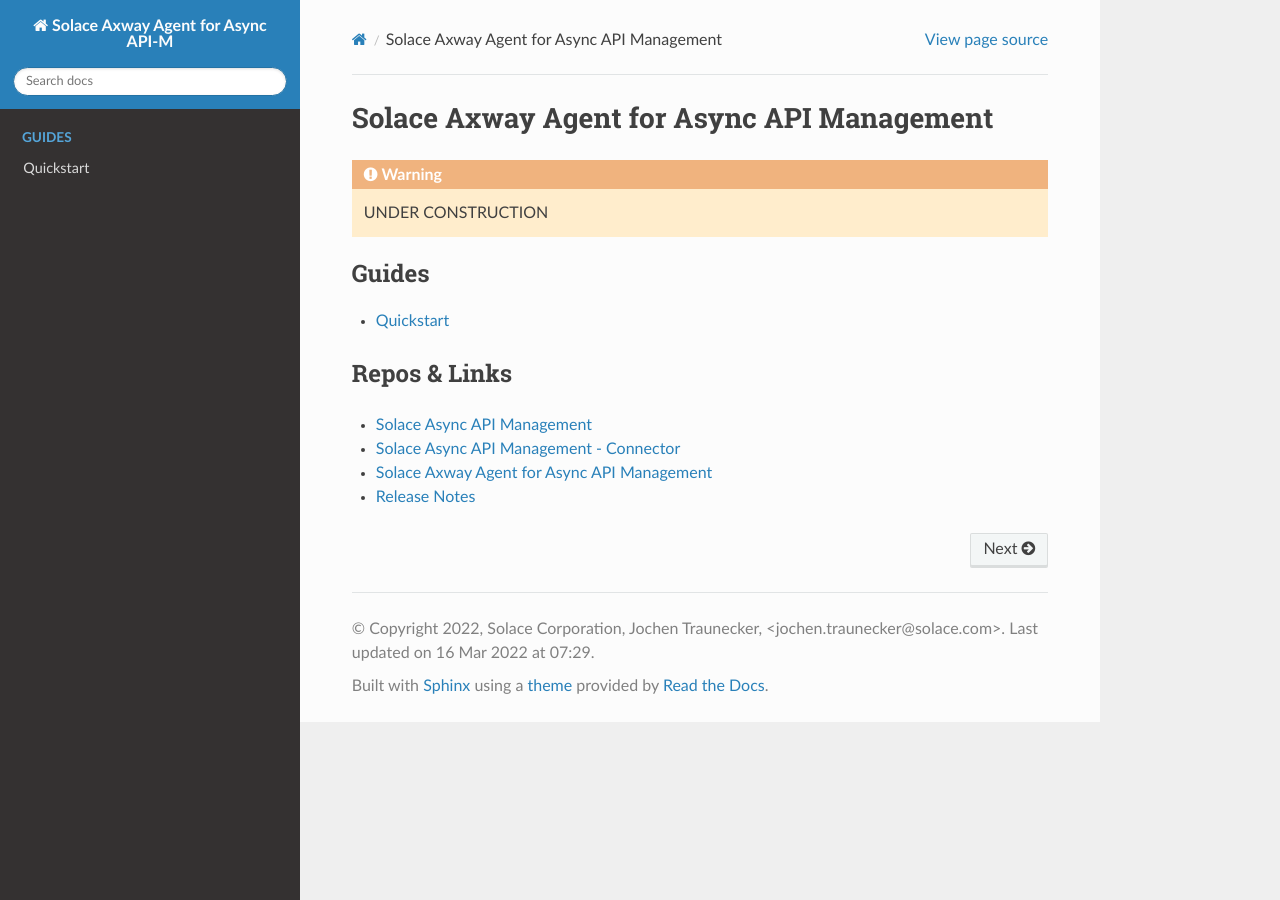
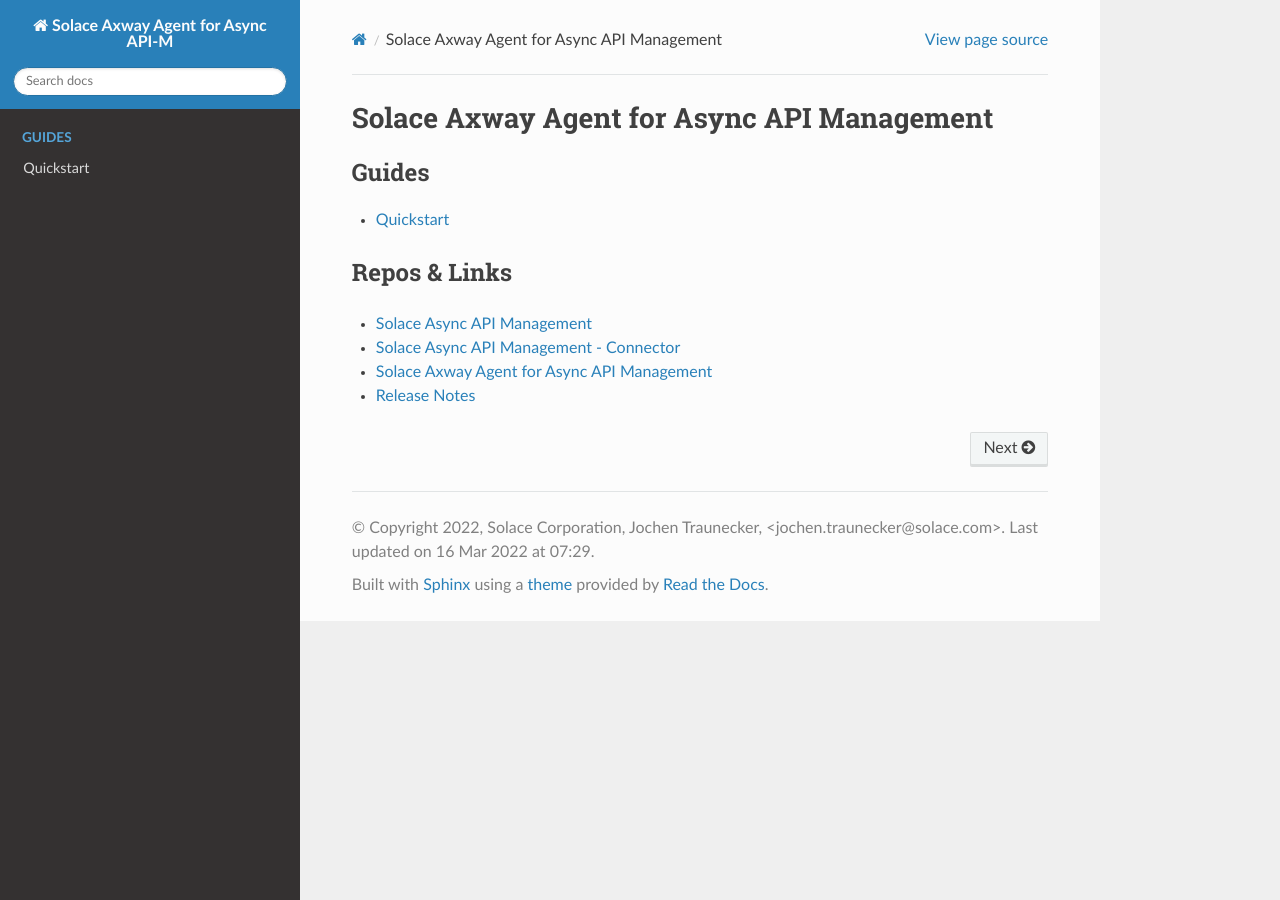
Before and after one commit to solace-iot-team/solace-axway-agent, a Sphinx documentation site: the page built from docs/source/index.rst, in a window 1280 px wide. Built offline with Sphinx 7.4.7 and the Read the Docs theme 2.0.0, drawn with Linux system fonts in a browser that asks for light colours.

Commit message:
bumped to version 0.0.19

```diff
--- a/docs/source/index.rst
+++ b/docs/source/index.rst
@@ -2,9 +2,6 @@
 Solace Axway Agent for Async API Management
 ===========================================
 
-
-.. warning::
-  UNDER CONSTRUCTION
 
 .. toctree::
   :maxdepth: 1
--- a/docs/source/quickstart/operations.rst
+++ /dev/null
@@ -1,5 +0,0 @@
-Operations
-==========
-
-.. warning::
-  UNDER CONSTRUCTION
```
Also changed, not shown: 1 other file.
